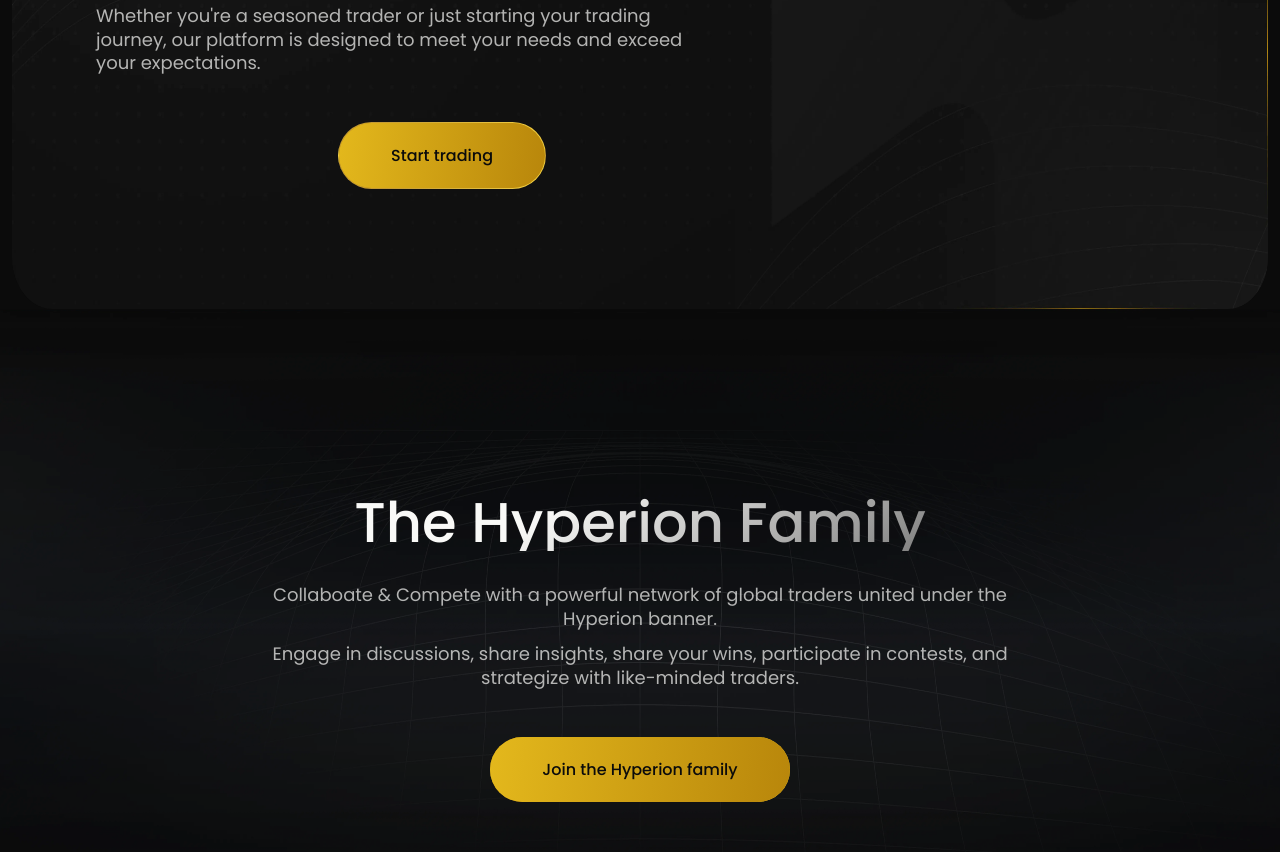
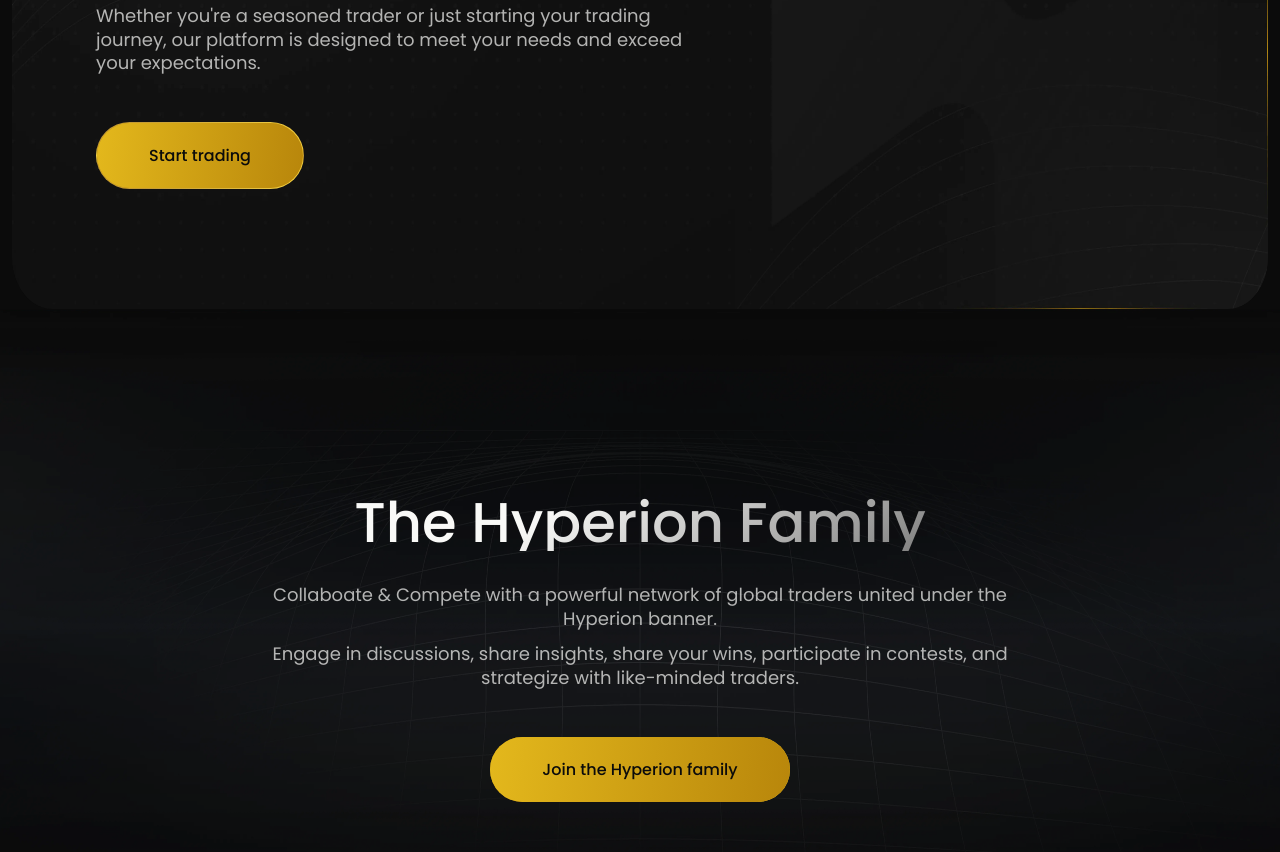
Before and after one commit to naman-398/Hyperion, a React (Create React App) app: page / in a window 1280 px wide. Shown: the part 9840-10692 px from the top of the page. Built offline with nearby package versions, Linux system fonts and the light colour scheme.

Commit message:
change align btn

```diff
--- a/src/components/Abouthype.jsx
+++ b/src/components/Abouthype.jsx
@@ -6,7 +6,7 @@
             <div className=' lg:mt-[100px] md:mt-[70px] mt-14 sm:mt-16 xl:mt-[140px]'>
                 <div className=' max-w-[1368px] px-3 mx-auto'>
                     <div className='flex flex-col md:flex-row justify-between'>
-                        <h2 className='mx-auto md:mx-0 text-center md:text-start  font-poppins text_gredient1 text-transparent bg-clip-text font-medium text-[26px] 576:text-[30px] sm:text-[38px] md:text-[44px] lg:text-[50px] xl:text-[56px] md:leading-[56px] leading-[36px] 576:leading-[40px] sm:leading-[46px] sm:leading-[46px]  max-w-[500px]'>About Hyperion</h2>
+                        <h2 className='mx-auto md:mx-0 text-center md:text-start  font-poppins text_gredient1 text-transparent bg-clip-text font-medium text-[26px] 576:text-[30px] sm:text-[38px] md:text-[44px] lg:text-[50px] xl:text-[56px] md:leading-[56px] leading-[36px] 576:leading-[40px] sm:leading-[46px] max-w-[500px]'>About Hyperion</h2>
                         <div className='flex flex-col gap-2 lg:gap-3'>
                             <p className='mx-auto md:mx-0 text-center md:text-start  mt-3 sm:mt-4 font-poppins text-snow_drift max-w-[618px] opacity-70 text-[16px] lg:text-[18px] leading-[23.4px] font-normal'>We're not just setting trends in crypto trading; we're reshaping the entire landscape. We understand the evolving needs of modern traders, and our platform reflects that understanding.</p>
                             <p className='mx-auto md:mx-0 text-center md:text-start font-poppins text-snow_drift max-w-[618px] opacity-70 text-[16px] lg:text-[18px] leading-[23.4px] font-normal'>Hyperion’s commitment to innovation is evident in every aspect of the platform.</p>
--- a/src/components/Experience.jsx
+++ b/src/components/Experience.jsx
@@ -13,7 +13,9 @@
                             </p>
                             <p className='text-center max-lg:mx-auto lg:text-start  mt-2 md:mt-3 lg:mb-12 md:mb-10 mb-6 font-poppins text-snow_drift max-w-[618px] opacity-70 text-[16px] lg:text-[18px] leading-[23.4px] font-normal'>Whether you're a seasoned trader or just starting your trading journey, our platform is designed to meet your needs and exceed your expectations.
                             </p>
-                            <Commonbtn text="Start trading" />
+                            <div className=' text-center lg:text-start'>
+                                <Commonbtn text="Start trading" />
+                            </div>
                         </div>
                     </div>
                 </div>
```
